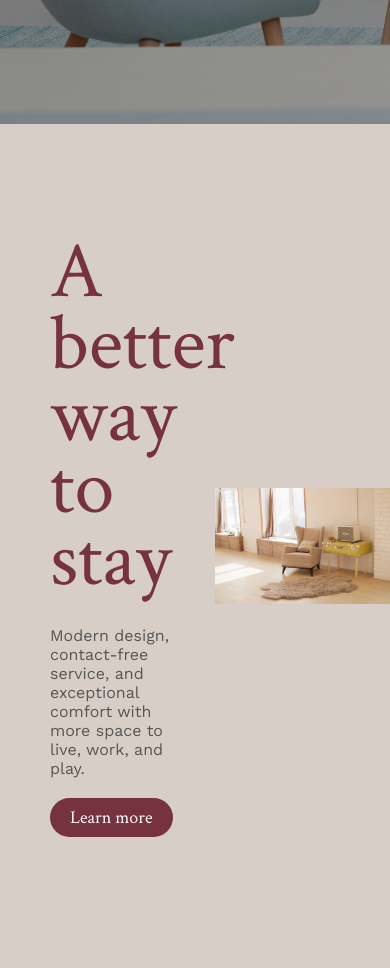
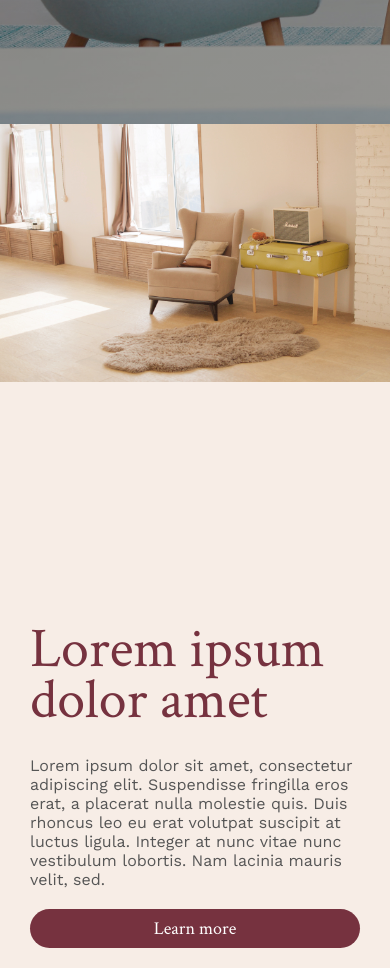
Before and after one commit to l2fc3s/react-loftRental-website, a React (Create React App) app: page / in a window 390 px wide. Shown: the part 780-1748 px from the top of the page. Built offline with nearby package versions, Linux system fonts and the light colour scheme.

Commit message:
added to about.css

```diff
--- a/src/components/NavBar.css
+++ b/src/components/NavBar.css
@@ -107,9 +107,9 @@
     display: flex;
     flex-direction: column;
     width: 100%;
-    height: 90vh;
+    height: 100vh;
     position: absolute;
-    top: 80px;
+    top: 60px;
     left: -100%;
     opacity: 1;
     transition: all 0.5s ease;
--- a/src/components/pages/About/About.css
+++ b/src/components/pages/About/About.css
@@ -1,5 +1,5 @@
 .about-container {
-  background: #d7cec7;
+  background: #f7ede6;
   height: 100vh;
   width: 100%;
   display: flex;
@@ -22,21 +22,69 @@
 
 .about-text {
   width: 50%;
-  /* background: red; */
-  padding: 0 30px;
-  margin-left: 20px;
+  margin: 0 30px;
 }
 
+.about-image {
+  position: relative;
+  width: 50%;
+  height: 100%;
+  overflow: hidden;
+}
 .img {
-  height: auto;
-  width: 100%;
-}
-.about-image {
-  width: 50%;
-  display: flex;
-  justify-content: center;
+  position: absolute;
+  height: 100vh;
+  top: -9999px;
+  left: -9999px;
+  right: -9999px;
+  bottom: -9999px;
+  margin: auto;
 }
 
 .button-container {
   margin: 20px 0 20px 0;
 }
+
+@media screen and (max-width: 992px) {
+  .about-container {
+    display: flex;
+    justify-content: flex-start;
+    align-items: flex-start;
+    flex-direction: column-reverse;
+  }
+  .about-headline {
+    font-size: 3.5rem;
+  }
+
+  .about-text {
+    margin-top: 25px;
+    width: 75%;
+  }
+
+  .about-image {
+    width: 100%;
+  }
+}
+
+@media screen and (max-width: 740px) {
+  .about-image {
+    position: static;
+  }
+
+  .img {
+    position: static;
+    width: 100%;
+    height: auto;
+  }
+
+  .about-text {
+    margin: 0;
+    padding: 0;
+    width: 100%;
+    padding: 0 30px;
+  }
+
+  Button {
+    width: 100%;
+  }
+}
--- a/src/components/pages/About/About.js
+++ b/src/components/pages/About/About.js
@@ -5,10 +5,6 @@ import image from "../../../images/daniil-silantev-sN4u56baSB0-unsplash.jpg";
 
 function About({ headline, description }) {
   return (
-    // solid bg
-    // headline
-    // short paragraph on left
-    // image on right
     <div className="about-container">
       <div className="about-text">
         <h1 className="about-headline">{headline}</h1>
--- a/src/components/pages/Data.js
+++ b/src/components/pages/Data.js
@@ -1,5 +1,5 @@
 export const aboutObjOne = {
-  headline: "A better way to stay",
+  headline: "Lorem ipsum dolor amet",
   description:
-    "Modern design, contact-free service, and exceptional comfort with more space to live, work, and play.",
+    "Lorem ipsum dolor sit amet, consectetur adipiscing elit. Suspendisse fringilla eros erat, a placerat nulla molestie quis. Duis rhoncus leo eu erat volutpat suscipit at luctus ligula. Integer at nunc vitae nunc vestibulum lobortis. Nam lacinia mauris velit, sed.",
 };
--- a/src/components/pages/Landing.css
+++ b/src/components/pages/Landing.css
@@ -35,3 +35,22 @@ p {
   transition: 0.3s;
   color: rgb(255, 255, 255);
 }
+
+@media screen and (max-width: 720px) {
+  .landing-header {
+    font-size: 5em;
+  }
+}
+
+@media screen and (max-width: 600px) {
+  .landing-header {
+    font-size: 4em;
+  }
+}
+
+@media screen and (max-width: 470px) {
+  .landing-header {
+    font-size: 2.5em;
+    padding-bottom: 10px;
+  }
+}
```
Also changed, not shown: src/components/pages/About/Data.js (deleted), 1 other file (tests, documents, lock files or other folders).
